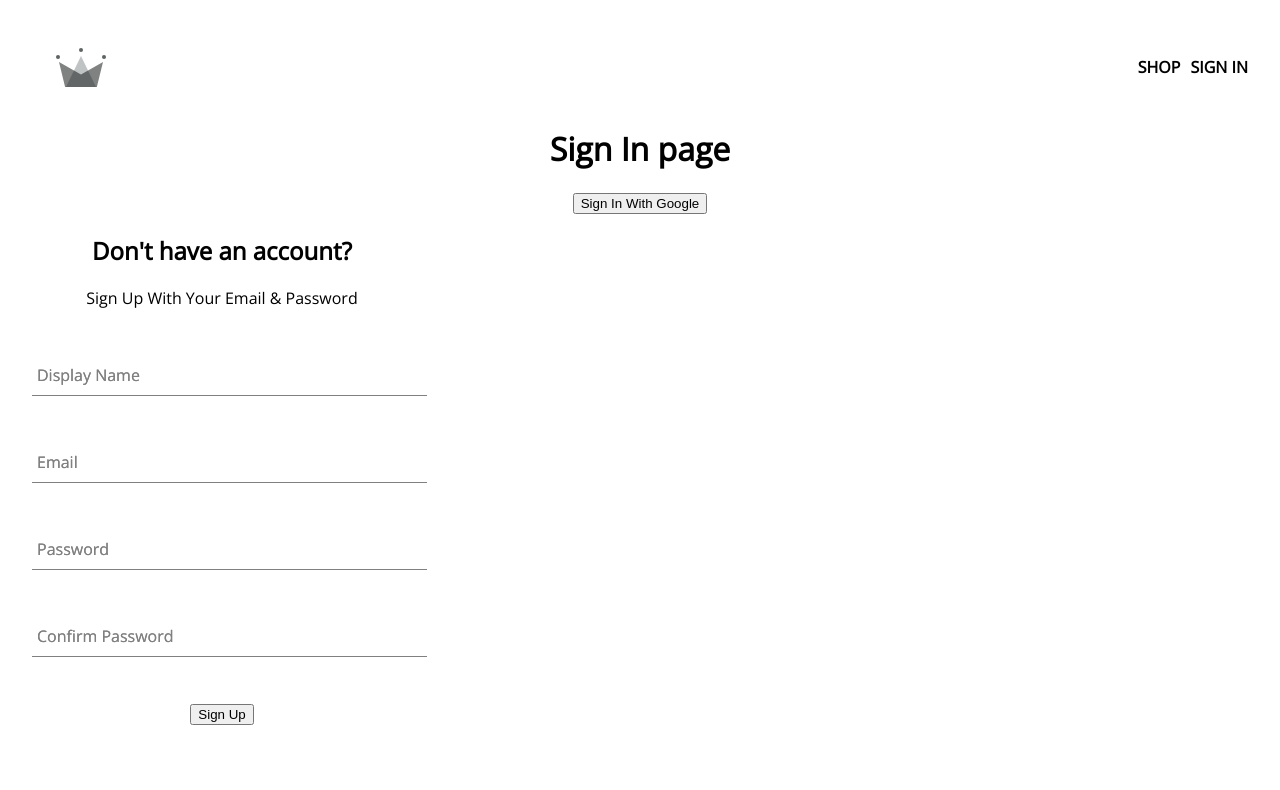
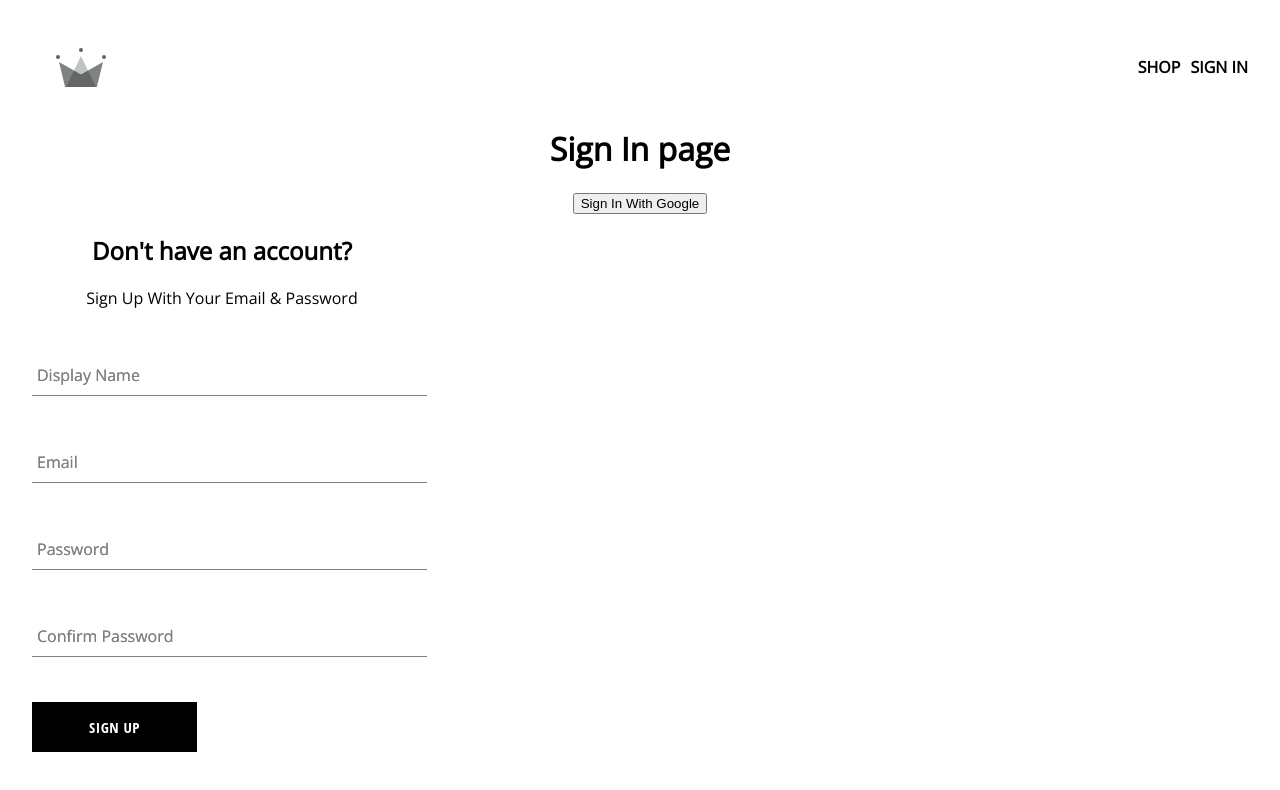
Before and after one commit to JASIMBD007/my-clothing-store, a React (Vite) app: page /signIn in a window 1280 px wide. Shown: the top 790 px of the page. Built offline with nearby package versions, Linux system fonts and the light colour scheme; a web font is replaced by a local one.

Commit message:
btn component and style added

```diff
--- /dev/null
+++ b/src/components/Buttons/Buttons.jsx
@@ -0,0 +1,17 @@
+import React from 'react'
+import './Buttons.scss'
+const buttonTypeClasses = {
+    google: 'google-sign-in',
+    inverted: 'inverted'
+}
+const Buttons = ({ children, buttonType, ...otherProps }) => {
+    return (
+        <div>
+            <button className={`button-container ${buttonTypeClasses[buttonType]}`}
+                {...otherProps}
+            >{children}</button>
+        </div>
+    )
+}
+
+export default Buttons
--- /dev/null
+++ b/src/components/Buttons/Buttons.scss
@@ -0,0 +1,46 @@
+.button-container {
+  min-width: 165px;
+  width: auto;
+  height: 50px;
+  letter-spacing: 0.5px;
+  line-height: 50px;
+  padding: 0 35px 0 35px;
+  font-size: 15px;
+  background-color: black;
+  color: white;
+  text-transform: uppercase;
+  font-family: "Open Sans Condensed";
+  font-weight: bolder;
+  border: none;
+  cursor: pointer;
+  display: flex;
+  justify-content: center;
+
+  &:hover {
+    background-color: white;
+    color: black;
+    border: 1px solid black;
+  }
+
+  &.google-sign-in {
+    background-color: #4285f4;
+    color: white;
+
+    &:hover {
+      background-color: #357ae8;
+      border: none;
+    }
+  }
+
+  &.inverted {
+    background-color: white;
+    color: black;
+    border: 1px solid black;
+
+    &:hover {
+      background-color: black;
+      color: white;
+      border: none;
+    }
+  }
+}
--- a/src/components/SignUp/SignUp.jsx
+++ b/src/components/SignUp/SignUp.jsx
@@ -2,6 +2,7 @@
 import { createAuthUserWithEmailAndPassword, createUserDocumentFromAuth } from '../../Utility/Firebase/firebase.init';
 import FormInput from '../FormInput/FormInput';
 import './SignUp.scss';
+import Buttons from '../Buttons/Buttons';
 
 const defaultFormFields = {
     displayName: '',
@@ -82,7 +83,7 @@
                     onChange={handleOnChange} name='confirmPassword'
                     value={confirmPassword} />
 
-                <button type='submit'>Sign Up</button>
+                <Buttons type='submit'>Sign Up</Buttons>
             </form>
         </div>
     )
```
